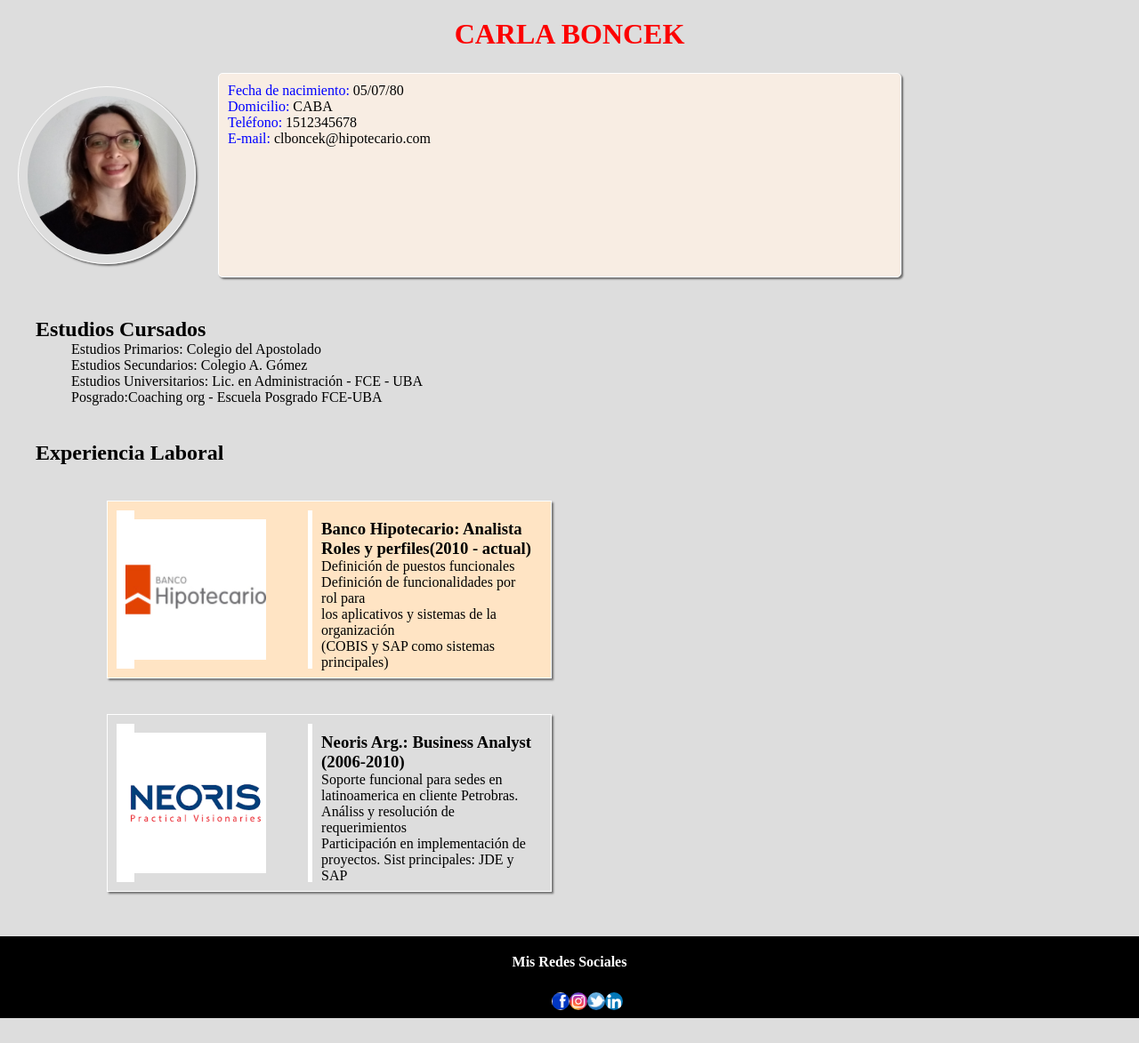
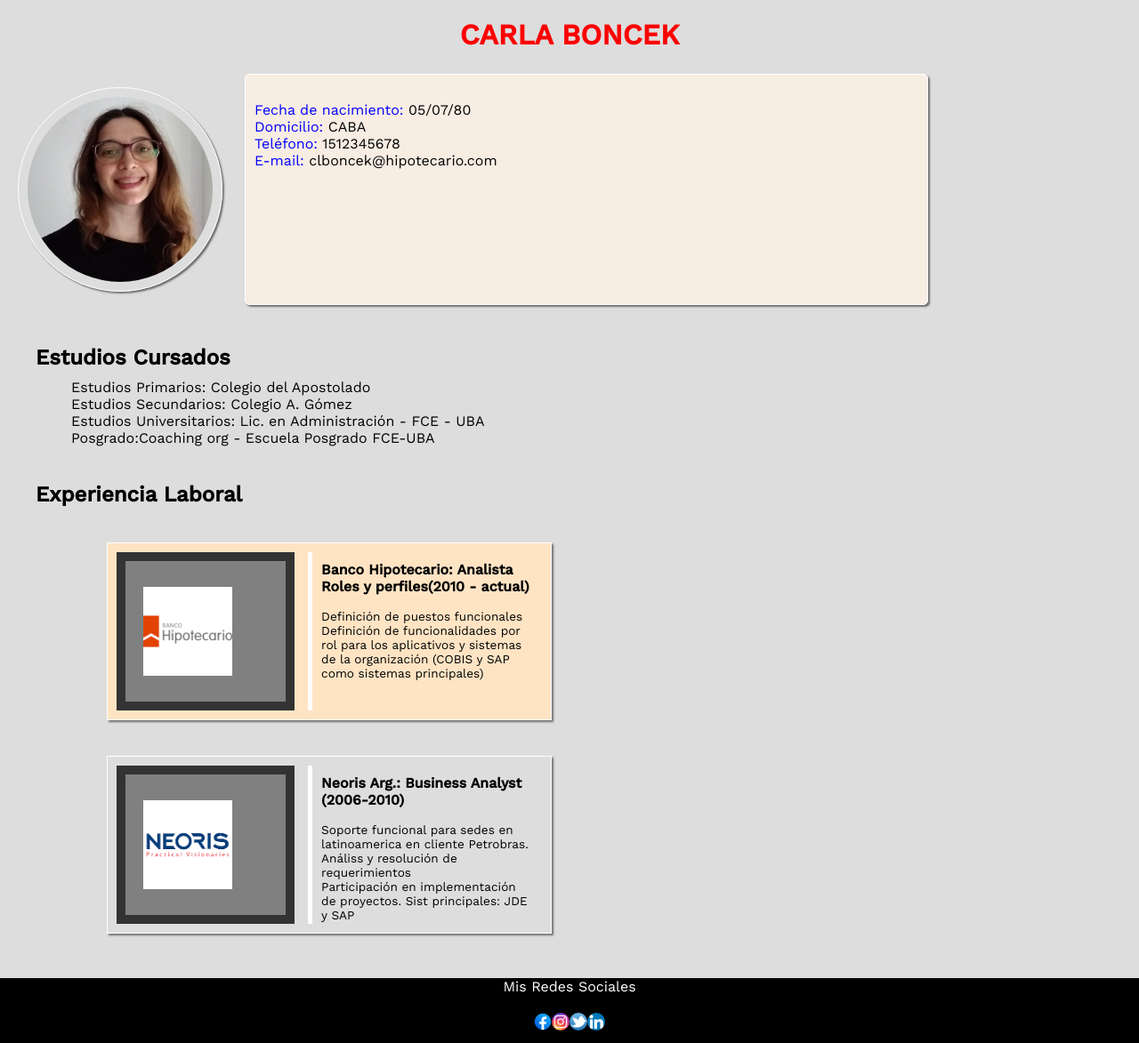
Before and after one commit to BHCLB/Clasespracticas, a plain HTML site: page index.html in a window 1280 px wide. Shown: the whole page at 89% size. Before the commit the page ends 1145 px from the top, so only its background shows below. Drawn offline with nearby package versions, Linux system fonts and the light colour scheme.

Commit message:
tareacv190822

```diff
--- a/CSS/stylecv.css
+++ b/CSS/stylecv.css
@@ -4,6 +4,7 @@
     box-sizing: border-box;}
     body{
     background-color: #ddd;
+    font-family: 'Work Sans', sans-serif;
     }
 
 .actual{background-color: bisque }
@@ -25,8 +26,8 @@
 }
 
 .fotoperfil{
-    width: 200px;
-    height: 200px;
+    width: 230px;
+    height: 230px;
     border-radius: 50%;
     /* display: flex; */
     padding: 20px;
@@ -45,6 +46,7 @@
 
 }
 .divdatospersonales{
+    padding-top: 30px;
     background-color:rgb(248, 237, 227);
     border-radius: 5px;
     width: 60%;
@@ -53,6 +55,7 @@
     min-width:700px;
     margin:5px;
 }
+
 
 .datospersonales{color: blue}
 
@@ -64,6 +67,9 @@ li{
     margin: 40px;
 }
 
+.estudios{
+    margin-bottom: 10px;
+}
 .antecedentes{
     display:flex;
     flex-direction: row;
@@ -74,17 +80,23 @@ li{
 }
 
 .logo{
-    width: 10px;
-    border: 10px, solid, white;
+    width: 200px;
+    padding: 20px;
+    border: 10px, solid, #333;
     background-color: grey;
     display: flex;
+    align-items: center;
 
 }
+
+
 .lab{
     width: 55%;
     margin-left:auto;
     padding: 10px;
     border-left: 5px solid white;
+    font-size: 85%;
+
 }
 
 .footer{
@@ -98,20 +110,26 @@ li{
 
 }
 .redes{
+    /* margin-top: auto; */
+    /* position: relative; */
+    margin-bottom: 10px;
+    font-weight: 400;
     text-align: center;
-    padding: 20px;
+    padding: auto;
+
 }
+.redessociales{
+    display:flex;
+    padding: 10px;
+}
+
 .logored{
+    display: flex;
+    margin: 0 auto;
+    /* align-items: space-between; */
 
-    display: flex;
-    margin: 5px 0;
-    /* align-content: space-between; */
 }
 .iconos{
     border-radius: 50%;
     width: 20px;
 }
-.redessociales{
-    display:flex;
-    align-content: space-between;
-}
--- a/index.html
+++ b/index.html
@@ -4,6 +4,9 @@
     <meta charset="UTF-8">
     <meta name="viewport" content="width=device-width, initial-scale=1.0">
     <meta http-equiv="X-UA-Compatible" content="ie=edge">
+    <link rel="preconnect" href="https://fonts.googleapis.com">
+    <link rel="preconnect" href="https://fonts.gstatic.com" crossorigin>
+    <link href="https://fonts.googleapis.com/css2?family=Work+Sans:wght@200;400;500&display=swap" rel="stylesheet">
     <link rel="stylesheet" href="./CSS/stylecv.css">
     <title>Portfolio</title>
 </head>
@@ -19,7 +22,7 @@
 
         <div class="divdatospersonales borde">
             <!-- p*n crea la cant de elementos que indicamos -->
-            <p><span class="datospersonales">Fecha de nacimiento:</span> <span>05/07/80</span></p>
+            <p class="parrafo"><span class="datospersonales">Fecha de nacimiento:</span> <span>05/07/80</span></p>
             <p><span class="datospersonales">Domicilio:</span> <span>CABA</span></p>
             <p><span class="datospersonales">Teléfono:</span> <span>1512345678</span></p>
             <p><span class="datospersonales">E-mail:</span> <span>clboncek@hipotecario.com</span></p>
@@ -67,7 +70,7 @@
 <la parte de estudios podría ser una lista -->
     <section id="formacionsection" class="section">
         <header>
-            <h2 class="secciones">Estudios Cursados</h2>
+            <h2 class="secciones estudios">Estudios Cursados</h2>
         </header>
         <ul>
             <li>Estudios Primarios: Colegio del Apostolado</li>
@@ -86,15 +89,15 @@
             <li class="actual borde antecedentes">
 
                     <div class="logo">
-                        <img id="bh" src="./images/BH-570x570.jpg" alt="Logo BH">
+                        <img id="bh" src="./images/BH-570x570.jpg" alt="Logo BH" width=100px>
 
                     </div>
 
                     <div class="lab">
-                     <h3> Banco Hipotecario: Analista Roles y perfiles(2010 - actual)</h3>
+                     <h3> Banco Hipotecario: Analista Roles y perfiles(2010 - actual)</h3><br>
 
                      <p id="lab1" class="explaboral">
-                        Definición de puestos funcionales <br> Definición de funcionalidades por rol para <br> los aplicativos y sistemas de la organización <br> (COBIS y SAP como sistemas principales)</p>
+                        Definición de puestos funcionales <br> Definición de funcionalidades por rol para los aplicativos y sistemas de la organización (COBIS y SAP como sistemas principales)</p>
                    </div>
 
 
@@ -102,11 +105,11 @@
             </li>
            <li class="borde antecedentes">
                    <div class="logo">
-                      <img id="neoris" src="./images/neoris.png" alt="Logo neoris">
+                      <img id="neoris" src="./images/neoris.png" alt="Logo neoris" width=100px>
                     </div>
 
                    <div class="lab">
-                        <h3> Neoris Arg.: Business Analyst (2006-2010)</h3>
+                        <h3> Neoris Arg.: Business Analyst (2006-2010)</h3><br>
                      <p id="lab2"class="explaboral">
                        Soporte funcional para sedes en latinoamerica en cliente Petrobras. <br>Análiss y resolución de requerimientos <br>
                        Participación en implementación de proyectos. Sist principales: JDE y SAP
@@ -124,7 +127,7 @@
         <ul class="redessociales">
             <li class="logored">
                 <div class="icono">
-                   <a href="https://es-la.facebook.com/" target="_blank"><img id="facebook" class="iconos" src="./images/facebook.png" alt="Facebook"></a> </li>
+                   <a href="https://es-la.facebook.com/" target="_blank"><img id="facebook" class="iconos" src="./images/facebook-icon.png" alt="Facebook"></a> </li>
                 </div>
             <li class="logored">
                 <div class="icono">
```
Also changed, not shown: images/facebook-icon.png (added).
